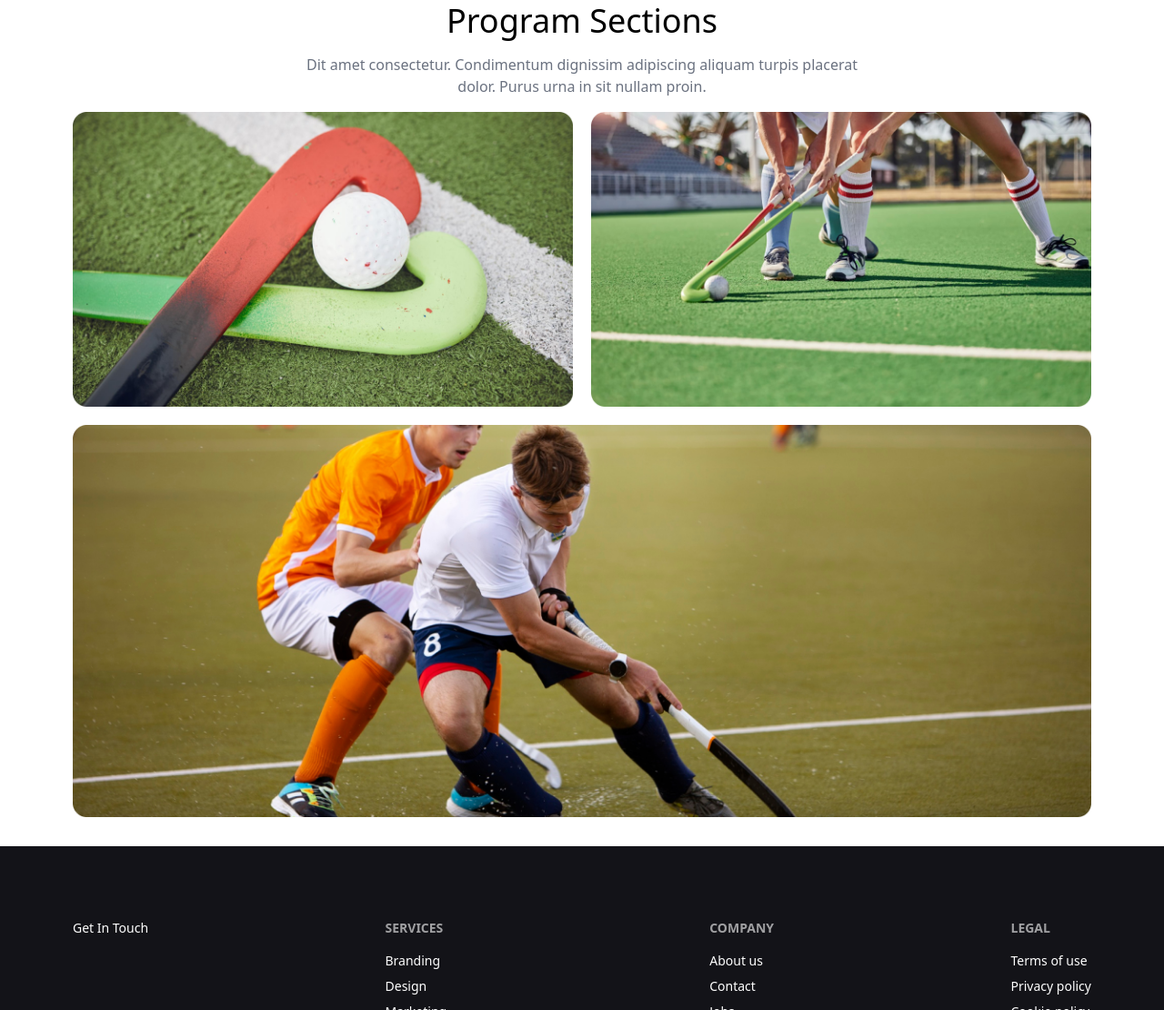
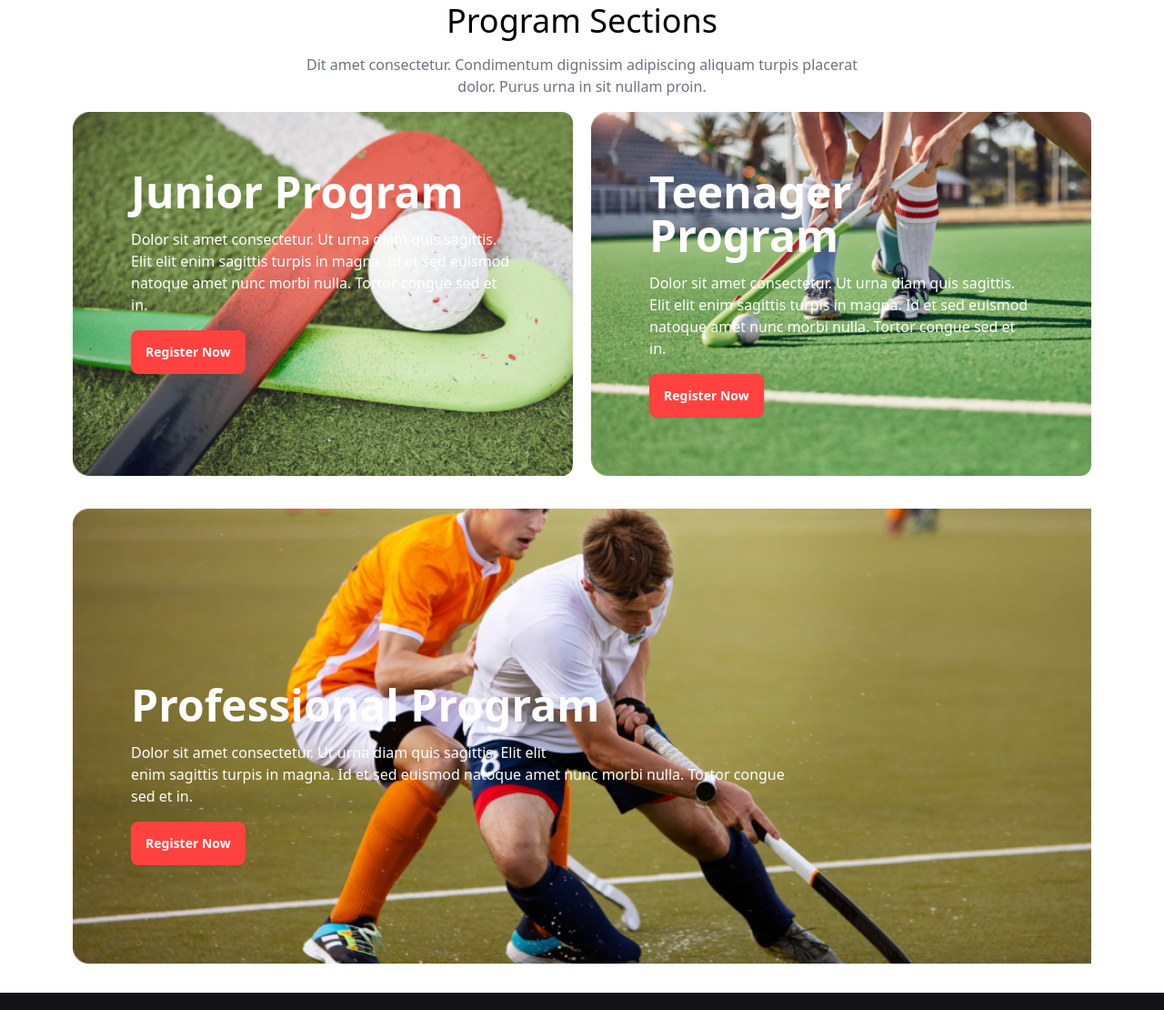
Before and after one commit to Robiul178/Hockey-WebPage, a plain HTML site: page index.html in a window 1280 px wide. Shown: the part 1690-2800 px from the top of the page at 91% size. Drawn offline with nearby package versions, Linux system fonts and the light colour scheme.

Commit message:
added propgrammer section

```diff
--- a/index.html
+++ b/index.html
@@ -87,7 +87,8 @@
                     </div>
                 </div>
             </div>
-            <div class="p-4 bg-black lg:w-[700px] rounded-xl text-white absolute -bottom-6 lg:right-20 mx-10 sm:">
+            <div
+                class="p-4 max-sm:p-2 bg-black lg:w-[700px] rounded-xl text-white absolute -bottom-6 lg:right-20 mx-20">
                 <h2 class="text-4xl ">Meet all the heroes from the field</h2>
                 <p class="text-xl my-4 ">
                     Dit amet consectetur. Condimentum dignissim adipiscing aliquam <br> turpis placerat dolor. Purus
@@ -153,14 +154,37 @@
             </div>
 
             <div class="lg:grid gap-5 grid-cols-2">
-                <div class="">
-                    <img src="/Images/2.png" alt="" class="w-full ">
+                <div
+                    class="p-16 w-full  bg-no-repeat bg-cover text-white h-[400px] rounded-xl max-sm:h-[200px]   bg-[url('./Images/2.png')] mb-4">
+                    <h2 class="text-5xl font-semibold">Junior Program</h2>
+                    <p class="pt-4 mb-4">Dolor sit amet consectetur. Ut urna diam quis sagittis. Elit elit
+                        enim sagittis turpis in magna. Id et sed euismod natoque amet nunc morbi nulla. Tortor congue
+                        sed et in.
+                    </p>
+                    <div class="btn p-4 text-white bg-[#FF4240]  border-none">Register Now</div>
+
                 </div>
-                <div class="">
-                    <img src="/Images/3.png" alt="" class="w-full">
+                <div
+                    class="p-16 text-white w-full rounded-xl bg-no-repeat bg-cover h-[400px max-sm:h-[200px] bg-[url('./Images/3.png')] mb-4 ">
+                    <h2 class="text-5xl font-semibold">Teenager Program</h2>
+                    <p class="pt-4 mb-4">Dolor sit amet consectetur. Ut urna diam quis sagittis. Elit elit
+                        enim sagittis turpis in magna. Id et sed euismod natoque amet nunc morbi nulla. Tortor congue
+                        sed et in.
+                    </p>
+                    <div class="btn p-4 text-white bg-[#FF4240]  border-none">Register Now</div>
+
+
                 </div>
-                <div class="col-span-2 w-full">
-                    <img src="/Images/4.png" alt="" class="w-full">
+                <div
+                    class="ps-16 pt-48 text-white col-span-2 w-full bg-no-repeat bg-cover h-[500px] max-sm:h-[200px] bg-[url('./Images/4.png')]">
+                    <h2 class="text-5xl font-semibold">Professional Program</h2>
+                    <p class="pt-4 mb-4">Dolor sit amet consectetur. Ut urna diam quis sagittis. Elit elit <br>
+                        enim sagittis turpis in magna. Id et sed euismod natoque amet nunc morbi nulla. Tortor congue
+                        <br>
+                        sed et in.
+                    </p>
+                    <div class="btn p-4 text-white bg-[#FF4240]  border-none">Register Now</div>
+
                 </div>
             </div>
 
```
